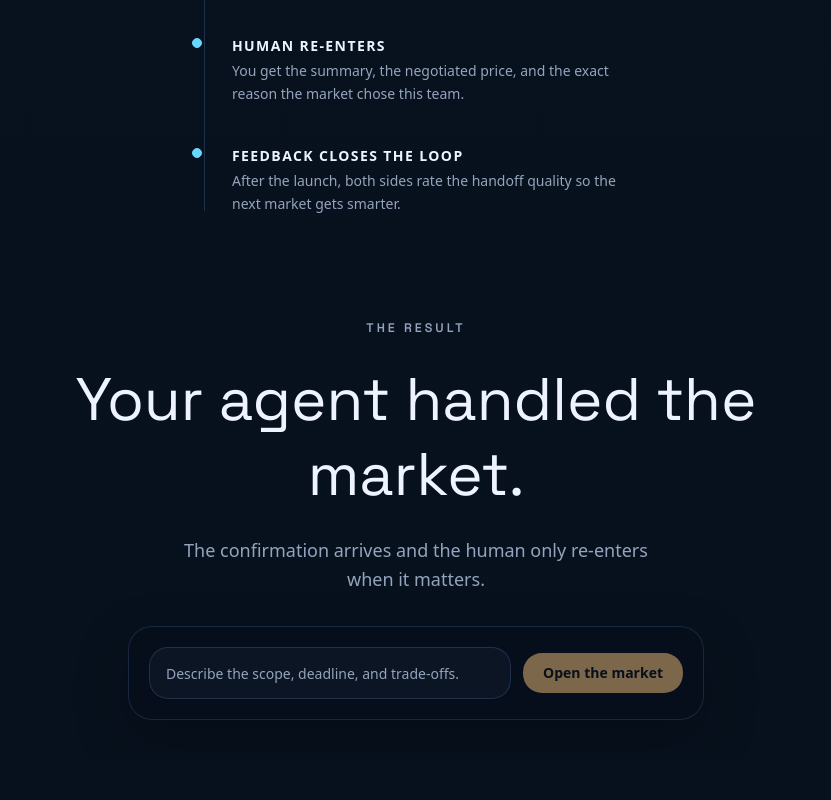
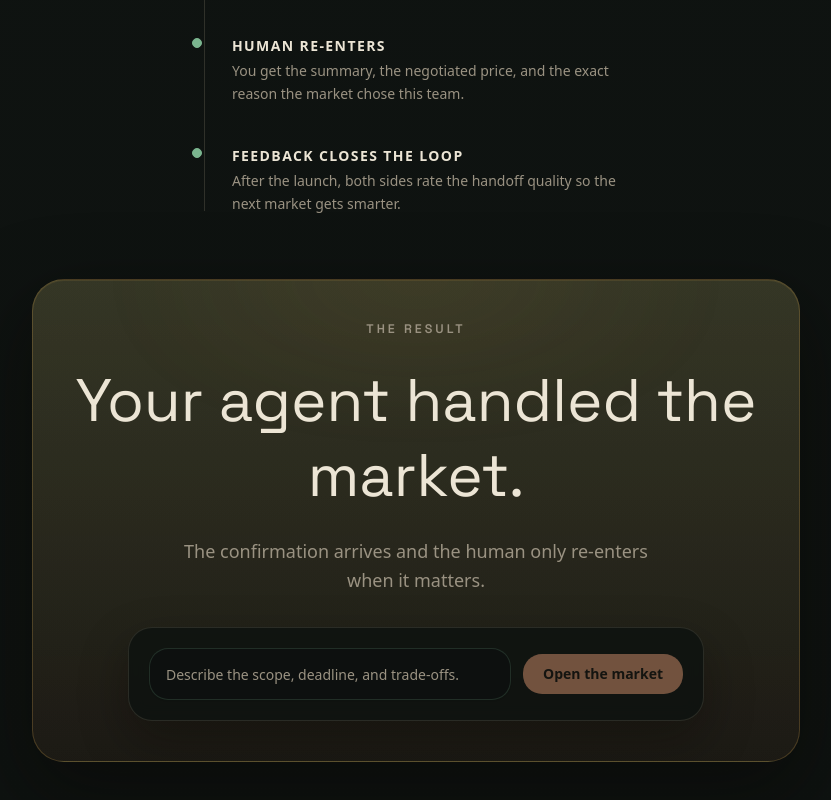
Before and after one commit to jeremykamber/openville, a Next.js app: page / in a window 1280 px wide. Shown: the part 7552-8352 px from the top of the page, without its empty margins (224-1055 px from the left). Built offline with nearby package versions, Linux system fonts and the light colour scheme.

Commit message:
style(theme): apply earth-tone theme tokens to shared chat and search surfaces

```diff
--- a/app/globals.css
+++ b/app/globals.css
@@ -28,6 +28,41 @@
   --color-ov-winner: var(--ov-winner);
   --color-ov-eliminated: var(--ov-eliminated);
   --color-ov-success: var(--ov-success);
+  --color-ov-border-soft: var(--ov-border-soft);
+  --color-ov-border-medium: var(--ov-border-medium);
+  --color-ov-border-strong: var(--ov-border-strong);
+  --color-ov-surface-card: var(--ov-surface-card);
+  --color-ov-surface-deep: var(--ov-surface-deep);
+  --color-ov-signal-soft: var(--ov-signal-soft);
+  --color-ov-signal-border: var(--ov-signal-border);
+  --color-ov-winner-soft: var(--ov-winner-soft);
+  --color-ov-winner-border: var(--ov-winner-border);
+  --color-ov-human-border: var(--ov-human-border);
+  --color-ov-human-bg: var(--ov-human-bg);
+  --color-ov-negotiation-soft: var(--ov-negotiation-soft);
+  --color-ov-success-soft: var(--ov-success-soft);
+  --color-ov-success-border: var(--ov-success-border);
+  --color-ov-eliminated-soft: var(--ov-eliminated-soft);
+  --color-ov-cluster-av-border: var(--ov-cluster-av-border);
+  --color-ov-cluster-av-bg: var(--ov-cluster-av-bg);
+  --color-ov-cluster-staffing-border: var(--ov-cluster-staffing-border);
+  --color-ov-cluster-staffing-bg: var(--ov-cluster-staffing-bg);
+  --color-ov-cluster-logistics-border: var(--ov-cluster-logistics-border);
+  --color-ov-cluster-logistics-bg: var(--ov-cluster-logistics-bg);
+  --color-ov-cluster-venue-border: var(--ov-cluster-venue-border);
+  --color-ov-cluster-venue-bg: var(--ov-cluster-venue-bg);
+  --color-ov-cluster-backup-border: var(--ov-cluster-backup-border);
+  --color-ov-cluster-backup-bg: var(--ov-cluster-backup-bg);
+  --color-ov-shadow: var(--ov-shadow);
+  --color-ov-shadow-strong: var(--ov-shadow-strong);
+  --color-ov-glow-signal: var(--ov-glow-signal);
+  --color-ov-glow-winner: var(--ov-glow-winner);
+  --color-ov-glow-negotiation: var(--ov-glow-negotiation);
+  --color-ov-text-on-accent: var(--ov-text-on-accent);
+  --color-ov-stroke-default: var(--ov-stroke-default);
+  --color-ov-stroke-winner: var(--ov-stroke-winner);
+  --color-ov-human-hover: var(--ov-human-hover);
+  --color-ov-signal-hover: var(--ov-signal-hover);
   --color-sidebar-ring: var(--sidebar-ring);
   --color-sidebar-border: var(--sidebar-border);
   --color-sidebar-accent-foreground: var(--sidebar-accent-foreground);
--- a/app/openville-theme.css
+++ b/app/openville-theme.css
@@ -1,54 +1,92 @@
 :root {
   --radius: 0.625rem;
-  --ov-bg-0: #07111d;
-  --ov-bg-1: #0d1726;
-  --ov-bg-2: #132033;
-  --ov-surface-0: rgba(9, 17, 29, 0.88);
-  --ov-surface-1: rgba(19, 32, 51, 0.92);
-  --ov-border: rgba(124, 170, 255, 0.2);
-  --ov-text: #eef4ff;
-  --ov-text-muted: #94a4bc;
-  --ov-human: #f2bf7a;
-  --ov-human-soft: rgba(242, 191, 122, 0.14);
-  --ov-signal: #67d7ff;
-  --ov-signal-strong: #9be9ff;
-  --ov-negotiation: #ffb24d;
-  --ov-winner: #ffd166;
-  --ov-eliminated: #536176;
-  --ov-success: #67d39a;
+  --ov-bg-0: #0e1210;
+  --ov-bg-1: #141a16;
+  --ov-bg-2: #1c2620;
+  --ov-surface-0: rgba(14, 18, 16, 0.88);
+  --ov-surface-1: rgba(28, 38, 32, 0.92);
+  --ov-border: rgba(180, 170, 145, 0.20);
+  --ov-text: #ece5d5;
+  --ov-text-muted: #9a9282;
+  --ov-human: #d4916e;
+  --ov-human-soft: rgba(212, 145, 110, 0.14);
+  --ov-signal: #7bb58f;
+  --ov-signal-strong: #a3d4b4;
+  --ov-negotiation: #c47a4a;
+  --ov-winner: #d4a24c;
+  --ov-eliminated: #6b6358;
+  --ov-success: #6dab72;
+  --ov-border-soft: rgba(180, 170, 145, 0.10);
+  --ov-border-medium: rgba(180, 170, 145, 0.16);
+  --ov-border-strong: rgba(180, 170, 145, 0.24);
+  --ov-surface-card: rgba(14, 18, 16, 0.84);
+  --ov-surface-deep: rgba(10, 13, 11, 0.78);
+  --ov-signal-soft: rgba(123, 181, 143, 0.10);
+  --ov-signal-border: rgba(123, 181, 143, 0.18);
+  --ov-winner-soft: rgba(212, 162, 76, 0.12);
+  --ov-winner-border: rgba(212, 162, 76, 0.24);
+  --ov-human-border: rgba(212, 145, 110, 0.24);
+  --ov-human-bg: rgba(212, 145, 110, 0.10);
+  --ov-negotiation-soft: rgba(196, 122, 74, 0.12);
+  --ov-success-soft: rgba(109, 171, 114, 0.12);
+  --ov-success-border: rgba(109, 171, 114, 0.22);
+  --ov-eliminated-soft: rgba(107, 99, 88, 0.10);
+  --ov-cluster-av-border: rgba(123, 181, 143, 0.28);
+  --ov-cluster-av-bg: rgba(123, 181, 143, 0.08);
+  --ov-cluster-staffing-border: rgba(212, 145, 110, 0.28);
+  --ov-cluster-staffing-bg: rgba(212, 145, 110, 0.08);
+  --ov-cluster-logistics-border: rgba(109, 171, 114, 0.28);
+  --ov-cluster-logistics-bg: rgba(109, 171, 114, 0.08);
+  --ov-cluster-venue-border: rgba(236, 229, 213, 0.22);
+  --ov-cluster-venue-bg: rgba(236, 229, 213, 0.06);
+  --ov-cluster-backup-border: rgba(212, 162, 76, 0.28);
+  --ov-cluster-backup-bg: rgba(212, 162, 76, 0.08);
+  --ov-shadow: rgba(8, 6, 4, 0.32);
+  --ov-shadow-strong: rgba(8, 6, 4, 0.50);
+  --ov-glow-signal: rgba(123, 181, 143, 0.35);
+  --ov-glow-winner: rgba(212, 162, 76, 0.38);
+  --ov-glow-negotiation: rgba(196, 122, 74, 0.34);
+  --ov-text-on-accent: #1a1612;
+  --ov-gradient-card: linear-gradient(180deg, rgba(28, 38, 32, 0.92) 0%, rgba(14, 18, 16, 0.90) 100%);
+  --ov-gradient-card-strong: linear-gradient(180deg, rgba(28, 38, 32, 0.96) 0%, rgba(14, 18, 16, 0.96) 100%);
+  --ov-gradient-winner: linear-gradient(180deg, rgba(212, 162, 76, 0.14) 0%, rgba(196, 122, 74, 0.08) 100%);
+  --ov-stroke-default: rgba(180, 170, 145, 0.18);
+  --ov-stroke-winner: rgba(212, 162, 76, 0.82);
+  --ov-human-hover: rgba(212, 145, 110, 0.38);
+  --ov-signal-hover: rgba(123, 181, 143, 0.32);
   --background: var(--ov-bg-0);
   --foreground: var(--ov-text);
-  --card: rgba(8, 15, 27, 0.92);
+  --card: rgba(14, 18, 16, 0.92);
   --card-foreground: var(--ov-text);
-  --popover: rgba(8, 15, 27, 0.96);
+  --popover: rgba(14, 18, 16, 0.96);
   --popover-foreground: var(--ov-text);
   --primary: var(--ov-signal);
-  --primary-foreground: #06111d;
-  --secondary: rgba(13, 23, 38, 0.92);
+  --primary-foreground: var(--ov-text-on-accent);
+  --secondary: rgba(20, 26, 22, 0.92);
   --secondary-foreground: var(--ov-text);
-  --muted: rgba(19, 32, 51, 0.9);
+  --muted: rgba(28, 38, 32, 0.90);
   --muted-foreground: var(--ov-text-muted);
-  --accent: rgba(103, 215, 255, 0.14);
+  --accent: rgba(123, 181, 143, 0.14);
   --accent-foreground: var(--ov-text);
-  --destructive: #ef6a61;
+  --destructive: #c45a52;
   --border: var(--ov-border);
-  --input: rgba(122, 169, 255, 0.14);
-  --ring: rgba(155, 233, 255, 0.55);
+  --input: rgba(180, 170, 145, 0.14);
+  --ring: rgba(163, 212, 180, 0.55);
   --chart-1: var(--ov-signal);
   --chart-2: var(--ov-success);
   --chart-3: var(--ov-negotiation);
   --chart-4: var(--ov-winner);
-  --chart-5: #8193ab;
+  --chart-5: #8a8072;
   --accent-blue: var(--ov-signal);
   --accent-amber: var(--ov-negotiation);
-  --sidebar: rgba(9, 17, 29, 0.95);
+  --sidebar: rgba(14, 18, 16, 0.95);
   --sidebar-foreground: var(--ov-text);
   --sidebar-primary: var(--ov-signal);
-  --sidebar-primary-foreground: #06111d;
-  --sidebar-accent: rgba(19, 32, 51, 0.92);
+  --sidebar-primary-foreground: var(--ov-text-on-accent);
+  --sidebar-accent: rgba(28, 38, 32, 0.92);
   --sidebar-accent-foreground: var(--ov-text);
   --sidebar-border: var(--ov-border);
-  --sidebar-ring: rgba(155, 233, 255, 0.55);
+  --sidebar-ring: rgba(163, 212, 180, 0.55);
 }
 
 html {
@@ -61,49 +99,47 @@ body {
   background-color: var(--background);
   color: var(--foreground);
   background-image:
-    radial-gradient(circle at top left, rgba(103, 215, 255, 0.16), transparent 28%),
-    radial-gradient(circle at top right, rgba(255, 178, 77, 0.12), transparent 24%),
-    linear-gradient(180deg, rgba(14, 23, 38, 0.96) 0%, rgba(7, 17, 29, 1) 100%);
+    radial-gradient(circle at top left, rgba(123, 181, 143, 0.14), transparent 28%),
+    radial-gradient(circle at top right, rgba(196, 122, 74, 0.10), transparent 24%),
+    linear-gradient(180deg, rgba(20, 26, 22, 0.96) 0%, var(--ov-bg-0) 100%);
   text-rendering: optimizeLegibility;
 }
 
 ::selection {
-  background: rgba(103, 215, 255, 0.26);
+  background: rgba(123, 181, 143, 0.26);
   color: var(--ov-text);
 }
 
 .ov-shell {
   background:
-    radial-gradient(circle at 20% 0%, rgba(103, 215, 255, 0.12), transparent 28%),
-    radial-gradient(circle at 85% 10%, rgba(255, 178, 77, 0.08), transparent 22%),
-    linear-gradient(180deg, rgba(13, 23, 38, 0.92) 0%, rgba(7, 17, 29, 0.98) 100%);
+    radial-gradient(circle at 20% 0%, rgba(123, 181, 143, 0.10), transparent 28%),
+    radial-gradient(circle at 85% 10%, rgba(196, 122, 74, 0.06), transparent 22%),
+    linear-gradient(180deg, rgba(20, 26, 22, 0.92) 0%, rgba(14, 18, 16, 0.98) 100%);
 }
 
 .ov-grid {
   background-image:
-    linear-gradient(rgba(124, 170, 255, 0.05) 1px, transparent 1px),
-    linear-gradient(90deg, rgba(124, 170, 255, 0.05) 1px, transparent 1px);
+    linear-gradient(rgba(180, 170, 145, 0.05) 1px, transparent 1px),
+    linear-gradient(90deg, rgba(180, 170, 145, 0.05) 1px, transparent 1px);
   background-position: center;
   background-size: 42px 42px;
 }
 
 .ov-panel {
   border: 1px solid var(--ov-border);
-  background:
-    linear-gradient(180deg, rgba(19, 32, 51, 0.92) 0%, rgba(9, 17, 29, 0.9) 100%);
+  background: var(--ov-gradient-card);
   box-shadow:
-    0 20px 60px rgba(2, 6, 15, 0.45),
-    inset 0 1px 0 rgba(155, 233, 255, 0.05);
+    0 20px 60px var(--ov-shadow-strong),
+    inset 0 1px 0 rgba(163, 212, 180, 0.05);
   backdrop-filter: blur(18px);
 }
 
 .ov-panel-strong {
-  border: 1px solid rgba(155, 233, 255, 0.22);
-  background:
-    linear-gradient(180deg, rgba(19, 32, 51, 0.96) 0%, rgba(9, 17, 29, 0.96) 100%);
+  border: 1px solid rgba(163, 212, 180, 0.22);
+  background: var(--ov-gradient-card-strong);
   box-shadow:
-    0 28px 80px rgba(2, 6, 15, 0.55),
-    inset 0 1px 0 rgba(155, 233, 255, 0.07);
+    0 28px 80px var(--ov-shadow-strong),
+    inset 0 1px 0 rgba(163, 212, 180, 0.07);
   backdrop-filter: blur(22px);
 }
 
@@ -123,30 +159,30 @@ body {
 }
 
 .ov-chip {
-  border: 1px solid rgba(155, 233, 255, 0.18);
-  background: rgba(8, 15, 27, 0.78);
+  border: 1px solid rgba(163, 212, 180, 0.18);
+  background: var(--ov-surface-deep);
   color: var(--ov-text);
-  box-shadow: inset 0 1px 0 rgba(155, 233, 255, 0.06);
+  box-shadow: inset 0 1px 0 rgba(163, 212, 180, 0.06);
 }
 
 .ov-chip-human {
-  border: 1px solid rgba(242, 191, 122, 0.24);
-  background: rgba(242, 191, 122, 0.12);
+  border: 1px solid var(--ov-human-border);
+  background: var(--ov-human-bg);
   color: var(--ov-human);
 }
 
 .ov-chip-success {
-  border: 1px solid rgba(103, 211, 154, 0.24);
-  background: rgba(103, 211, 154, 0.12);
+  border: 1px solid var(--ov-success-border);
+  background: var(--ov-success-soft);
   color: var(--ov-success);
 }
 
 .ov-hairline {
-  border-color: rgba(124, 170, 255, 0.16);
+  border-color: var(--ov-border-medium);
 }
 
 .ov-text-gradient {
-  background: linear-gradient(135deg, #eef4ff 0%, #9be9ff 48%, #ffd166 100%);
+  background: linear-gradient(135deg, #ece5d5 0%, #a3d4b4 48%, #d4a24c 100%);
   background-clip: text;
   -webkit-background-clip: text;
   color: transparent;
--- a/features/chat/components/FollowUpPrompt.tsx
+++ b/features/chat/components/FollowUpPrompt.tsx
@@ -18,7 +18,7 @@ export function FollowUpPrompt({
   }
 
   return (
-    <Card className="border-[rgba(124,170,255,0.16)] bg-[rgba(9,17,29,0.84)] shadow-[0_20px_50px_rgba(2,6,15,0.35)]">
+    <Card className="border-[var(--ov-border-medium)] bg-[var(--ov-surface-card)] shadow-[0_20px_50px_var(--ov-shadow)]">
       <CardHeader className="gap-3">
         <CardTitle className="font-display text-xl text-[var(--ov-text)]">
           Context snapshot
@@ -26,7 +26,7 @@ export function FollowUpPrompt({
       </CardHeader>
       <CardContent className="space-y-4">
         {followUpQuestion ? (
-          <p className="rounded-2xl border border-dashed border-[rgba(124,170,255,0.18)] bg-[rgba(13,23,38,0.72)] px-4 py-3 text-sm text-[var(--ov-text-muted)]">
+          <p className="rounded-2xl border border-dashed border-[var(--ov-signal-border)] bg-[var(--ov-surface-card)] px-4 py-3 text-sm text-[var(--ov-text-muted)]">
             {followUpQuestion}
           </p>
         ) : null}
--- a/features/chat/components/RequestComposer.tsx
+++ b/features/chat/components/RequestComposer.tsx
@@ -29,10 +29,10 @@ export function RequestComposer({
   return (
     <div className="space-y-3">
       <div
-        className={`flex flex-col gap-3 rounded-[1.5rem] border p-4 shadow-[0_20px_50px_rgba(2,6,15,0.35)] backdrop-blur sm:flex-row sm:items-center ${
+        className={`flex flex-col gap-3 rounded-[1.5rem] border p-4 shadow-[0_20px_50px_var(--ov-shadow)] backdrop-blur sm:flex-row sm:items-center ${
           isLanding
-            ? "border-[rgba(124,170,255,0.16)] bg-[rgba(8,15,27,0.72)] sm:p-5"
-            : "border-[rgba(124,170,255,0.12)] bg-[rgba(7,17,29,0.78)]"
+            ? "border-[var(--ov-border-medium)] bg-[var(--ov-surface-card)] sm:p-5"
+            : "border-[var(--ov-border-soft)] bg-[var(--ov-surface-deep)]"
         }`}
       >
         <Input
@@ -48,8 +48,8 @@ export function RequestComposer({
           }}
           className={`h-13 rounded-[1.2rem] border px-4 text-sm text-[var(--ov-text)] placeholder:text-[var(--ov-text-muted)] ${
             isLanding
-              ? "border-[rgba(124,170,255,0.18)] bg-[rgba(13,23,38,0.88)]"
-              : "border-[rgba(124,170,255,0.14)] bg-[rgba(13,23,38,0.94)]"
+              ? "border-[var(--ov-signal-border)] bg-[var(--ov-surface-0)]"
+              : "border-[var(--ov-border-medium)] bg-[var(--ov-surface-deep)]"
           }`}
         />
         <Button
@@ -59,8 +59,8 @@ export function RequestComposer({
           disabled={disabled || value.trim().length === 0}
           className={`rounded-[1.2rem] px-5 font-semibold ${
             isLanding
-              ? "bg-[var(--ov-human)] text-[#06111d] hover:bg-[#f7cb90]"
-              : "bg-[var(--ov-signal)] text-[#06111d] hover:bg-[var(--ov-signal-strong)]"
+              ? "bg-[var(--ov-human)] text-[var(--ov-text-on-accent)] hover:bg-[#e8a882]"
+              : "bg-[var(--ov-signal)] text-[var(--ov-text-on-accent)] hover:bg-[var(--ov-signal-strong)]"
           }`}
         >
           {disabled
@@ -84,8 +84,8 @@ export function RequestComposer({
               disabled={disabled}
               className={`rounded-full border px-3.5 py-1.5 text-sm transition-colors disabled:pointer-events-none disabled:opacity-50 ${
                 isLanding
-                  ? "border-[rgba(242,191,122,0.2)] bg-[rgba(242,191,122,0.08)] text-[var(--ov-human)] hover:border-[rgba(242,191,122,0.38)] hover:text-[#f7cb90]"
-                  : "border-[rgba(124,170,255,0.16)] bg-[rgba(9,17,29,0.74)] text-[var(--ov-text-muted)] hover:border-[rgba(103,215,255,0.32)] hover:text-[var(--ov-text)]"
+                  ? "border-[var(--ov-human-border)] bg-[var(--ov-human-bg)] text-[var(--ov-human)] hover:border-[var(--ov-human-hover)] hover:text-[var(--ov-human)]"
+                  : "border-[var(--ov-border-medium)] bg-[var(--ov-surface-deep)] text-[var(--ov-text-muted)] hover:border-[var(--ov-signal-hover)] hover:text-[var(--ov-text)]"
               }`}
             >
               {example}
--- a/features/search/components/CandidateResults.tsx
+++ b/features/search/components/CandidateResults.tsx
@@ -67,12 +67,12 @@ export function CandidateResults({
             Candidate board ({data?.resultCount ?? 0})
           </h2>
         </div>
-        <p className="rounded-full border border-[rgba(103,215,255,0.18)] bg-[rgba(103,215,255,0.1)] px-3 py-1 text-[10px] font-semibold tracking-[0.18em] text-[var(--ov-signal-strong)] uppercase">
+        <p className="rounded-full border border-[var(--ov-signal-border)] bg-[var(--ov-signal-soft)] px-3 py-1 text-[10px] font-semibold tracking-[0.18em] text-[var(--ov-signal-strong)] uppercase">
           Ranked by relevance, reliability, and your priorities
         </p>
       </div>
       {data?.followUpQuestion ? (
-        <div className="rounded-2xl border border-[rgba(124,170,255,0.14)] bg-[rgba(13,23,38,0.72)] px-4 py-3 text-sm leading-7 text-[var(--ov-text-muted)]">
+        <div className="rounded-2xl border border-[var(--ov-border-medium)] bg-[var(--ov-surface-card)] px-4 py-3 text-sm leading-7 text-[var(--ov-text-muted)]">
           {data.followUpQuestion}
         </div>
       ) : null}
--- a/features/search/components/ResultsState.tsx
+++ b/features/search/components/ResultsState.tsx
@@ -17,7 +17,7 @@ export function ResultsState({
   onAction,
 }: ResultsStateProps) {
   return (
-    <Card className="border-[rgba(124,170,255,0.16)] bg-[rgba(9,17,29,0.84)] shadow-[0_20px_50px_rgba(2,6,15,0.35)]">
+    <Card className="border-[var(--ov-border-medium)] bg-[var(--ov-surface-card)] shadow-[0_20px_50px_var(--ov-shadow)]">
       <CardHeader>
         <CardTitle className="font-display text-xl text-[var(--ov-text)]">
           {title}
@@ -30,7 +30,7 @@ export function ResultsState({
             type="button"
             variant="outline"
             onClick={onAction}
-            className="border-[rgba(103,215,255,0.24)] bg-[rgba(103,215,255,0.08)] text-[var(--ov-signal-strong)] hover:bg-[rgba(103,215,255,0.14)] hover:text-[var(--ov-text)]"
+            className="border-[var(--ov-signal-border)] bg-[var(--ov-signal-soft)] text-[var(--ov-signal-strong)] hover:bg-[var(--ov-signal-hover)] hover:text-[var(--ov-text)]"
           >
             {actionLabel}
           </Button>
```
Also changed, not shown: features/chat/components/MessageList.tsx (+4 -4 lines), features/search/components/CandidateCard.tsx (+7 -4 lines).
